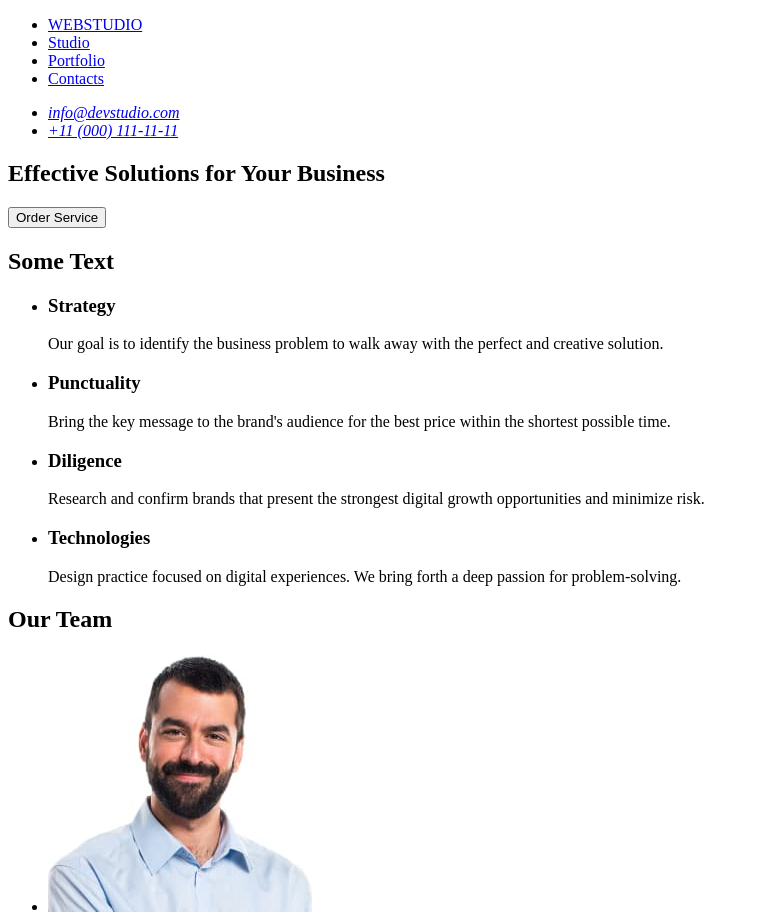
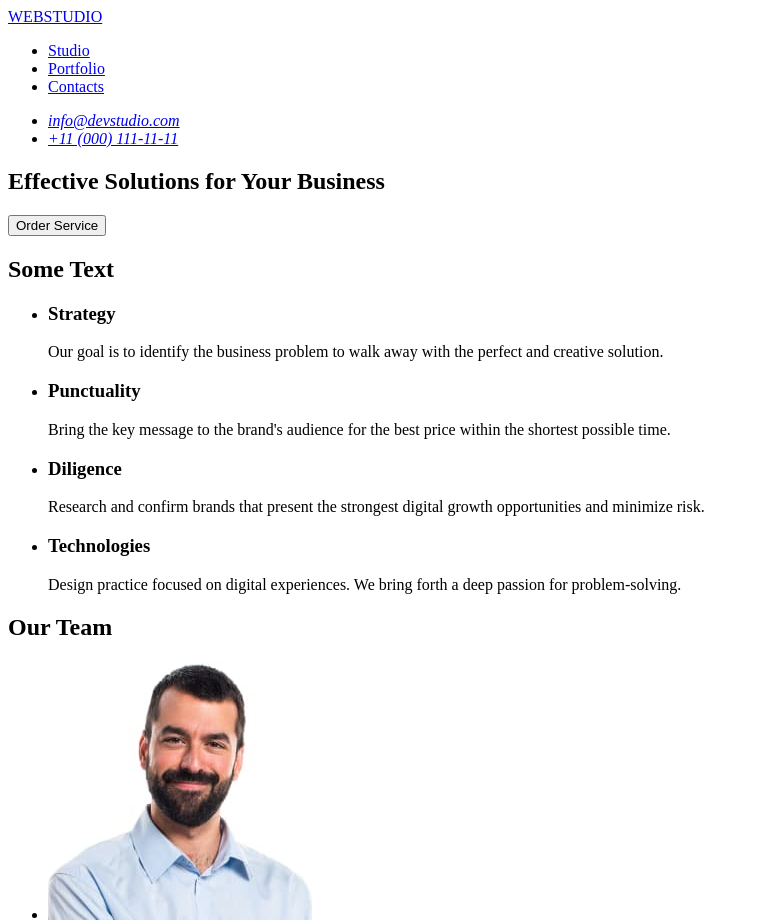
Before and after one commit to Sanetchek/goit-markup-hw-01, a plain HTML site: page index.html in a window 1280 px wide. Shown: the top 923 px of the page, without its empty margins (0-759 px from the left). Drawn offline with Linux system fonts and the light colour scheme.

Commit message:
update index html

```diff
--- a/index.html
+++ b/index.html
@@ -8,8 +8,8 @@
   <body>
     <header>
       <nav>
+        <a href="/">WEBSTUDIO</a>
         <ul>
-          <li><a href="/">WEBSTUDIO</a></li>
           <li><a href="#">Studio</a></li>
           <li><a href="#">Portfolio</a></li>
           <li><a href="#">Contacts</a></li>
```
